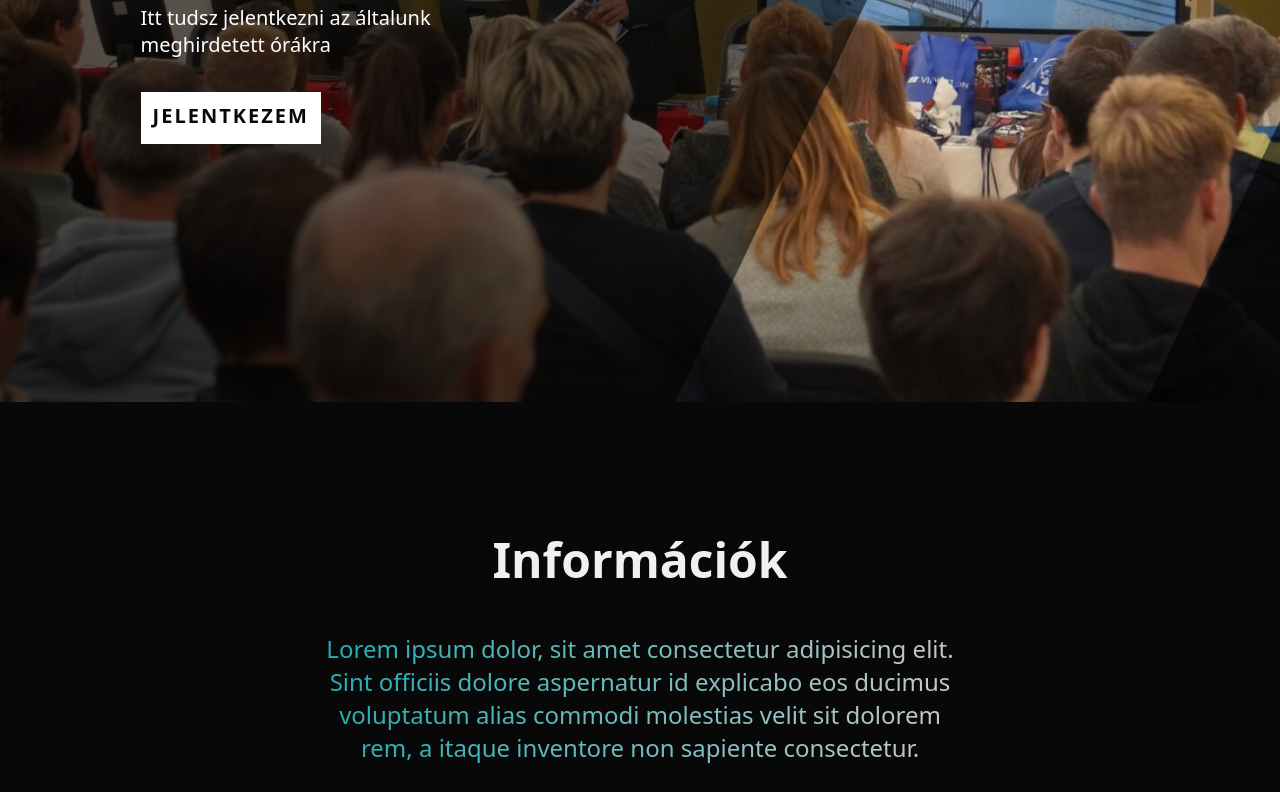
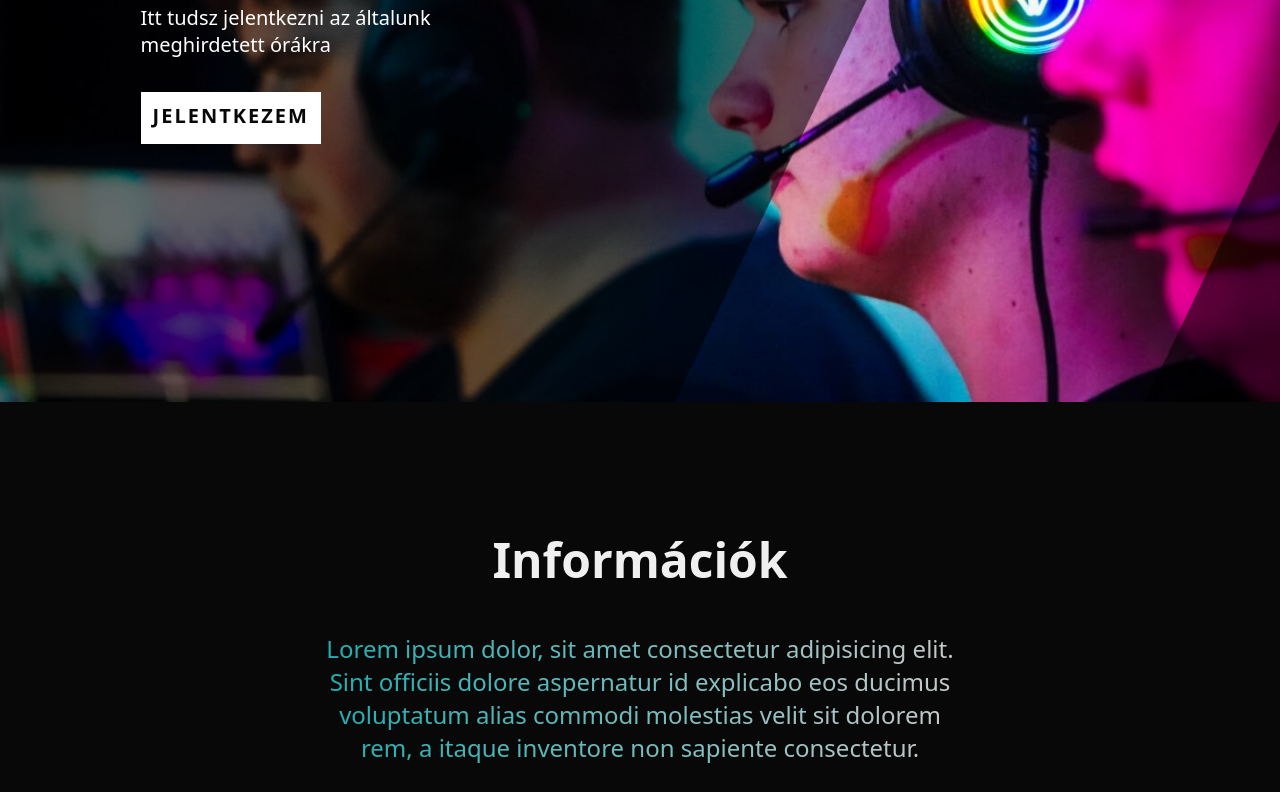
Before and after one commit to MystioDev/MathiaszNapok, a plain HTML site: page index.html in a window 1280 px wide. Shown: the part 398-1190 px from the top of the page. Drawn offline with Linux system fonts and the light colour scheme.

Commit message:
Added gallery animation

```diff
--- a/index.html
+++ b/index.html
@@ -25,7 +25,7 @@
       </ul>
     </nav>
 
-    <div class="container-full hero-container">
+    <div class="container-full hero-container" id="hero">
       <div class="wrapper">
         <h1 class="text-white">Köszöntelek</h1>
         <p class="text-white">
--- a/src/index.js
+++ b/src/index.js
@@ -0,0 +1,29 @@
+const updateGallery = (index) => {
+  const heroSectionGallery = document.getElementById("hero");
+
+  const images = [
+    'url("http://127.0.0.1:5500/images/mathiasznapok_2022_1.png")',
+    'url("http://127.0.0.1:5500/images/mathiasznapok_2022_2.png")',
+    'url("http://127.0.0.1:5500/images/mathiasznapok_2022_3.png")',
+    'url("http://127.0.0.1:5500/images/mathiasznapok_2022_4.png")',
+    'url("http://127.0.0.1:5500/images/mathiasznapok_2022_5.png")',
+  ];
+
+  heroSectionGallery.style.animation = "galleryFadeOut 0.4s ease-in-out 0s 1";
+  heroSectionGallery.style.backgroundImage = images[index];
+  heroSectionGallery.style.animation = "galleryFadeIn 0.4s ease-in-out 0s 1";
+  setTimeout(() => {
+    heroSectionGallery.style.animation = "";
+  }, 300);
+};
+
+let imageIndex = 1;
+
+setInterval(() => {
+  updateGallery(imageIndex);
+  if (imageIndex >= 4) {
+    imageIndex = 0;
+  } else {
+    imageIndex++;
+  }
+}, 3000);
--- a/styles/default.css
+++ b/styles/default.css
@@ -106,3 +106,25 @@ a:hover {
   bottom: -5rem;
   right: 0;
 }
+
+@keyframes galleryFadeOut {
+  from {
+    opacity: 1;
+  }
+  to {
+    opacity: 0;
+  }
+}
+
+.asd {
+  animation: galleryFadeOut 0.4s ease-in-out 0s 1;
+}
+
+@keyframes galleryFadeIn {
+  from {
+    opacity: 0;
+  }
+  to {
+    opacity: 1;
+  }
+}
--- a/styles/heroSection.css
+++ b/styles/heroSection.css
@@ -6,8 +6,10 @@
   flex-direction: row;
   flex-wrap: wrap;
   margin: 0;
+}
 
-  background-image: url(../images/mathiasznapok_2022_5.png);
+#hero {
+  background-image: url(../images/mathiasznapok_2022_1.png);
   background-position: center;
   background-repeat: no-repeat;
   background-size: cover;
```
